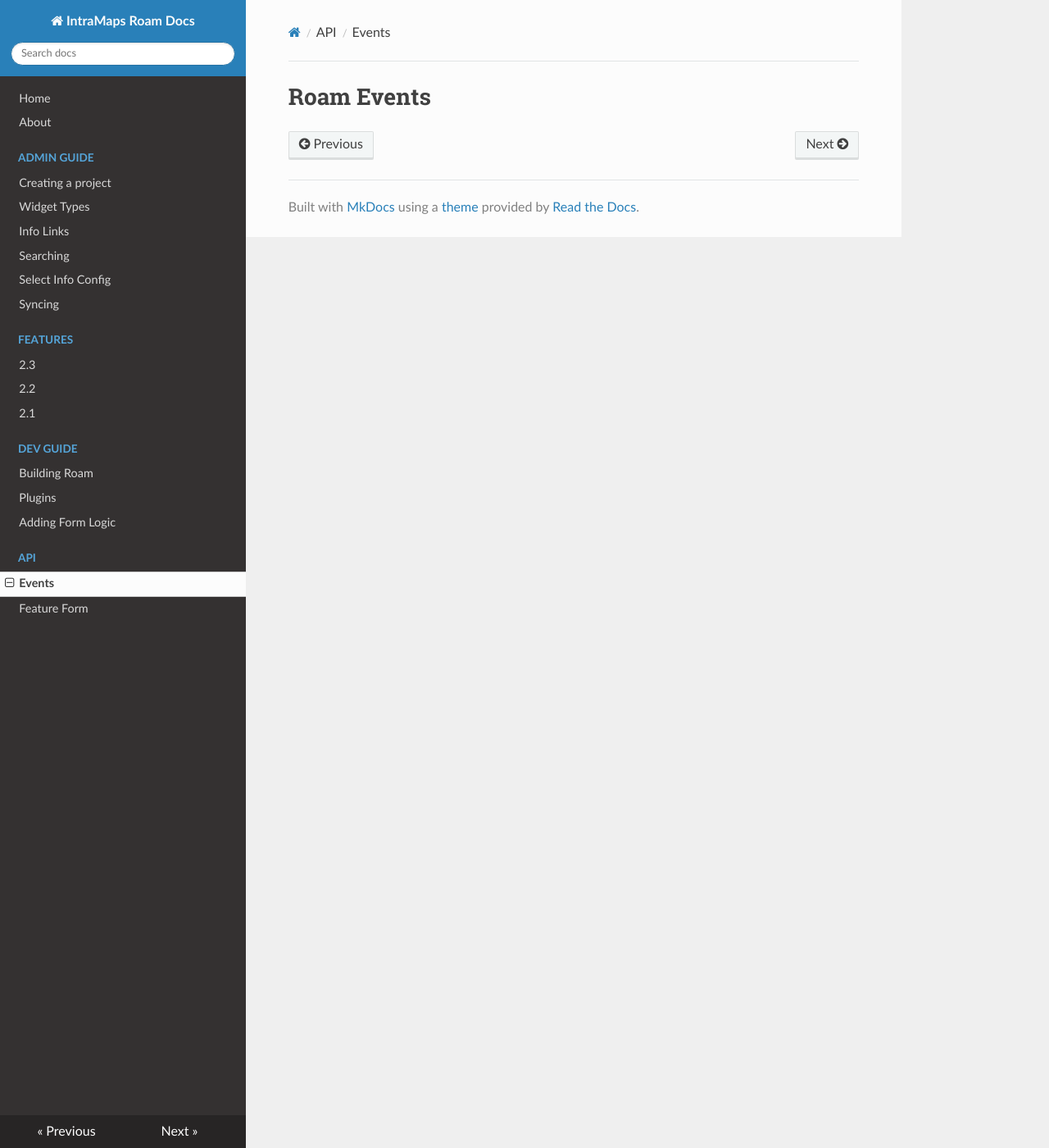
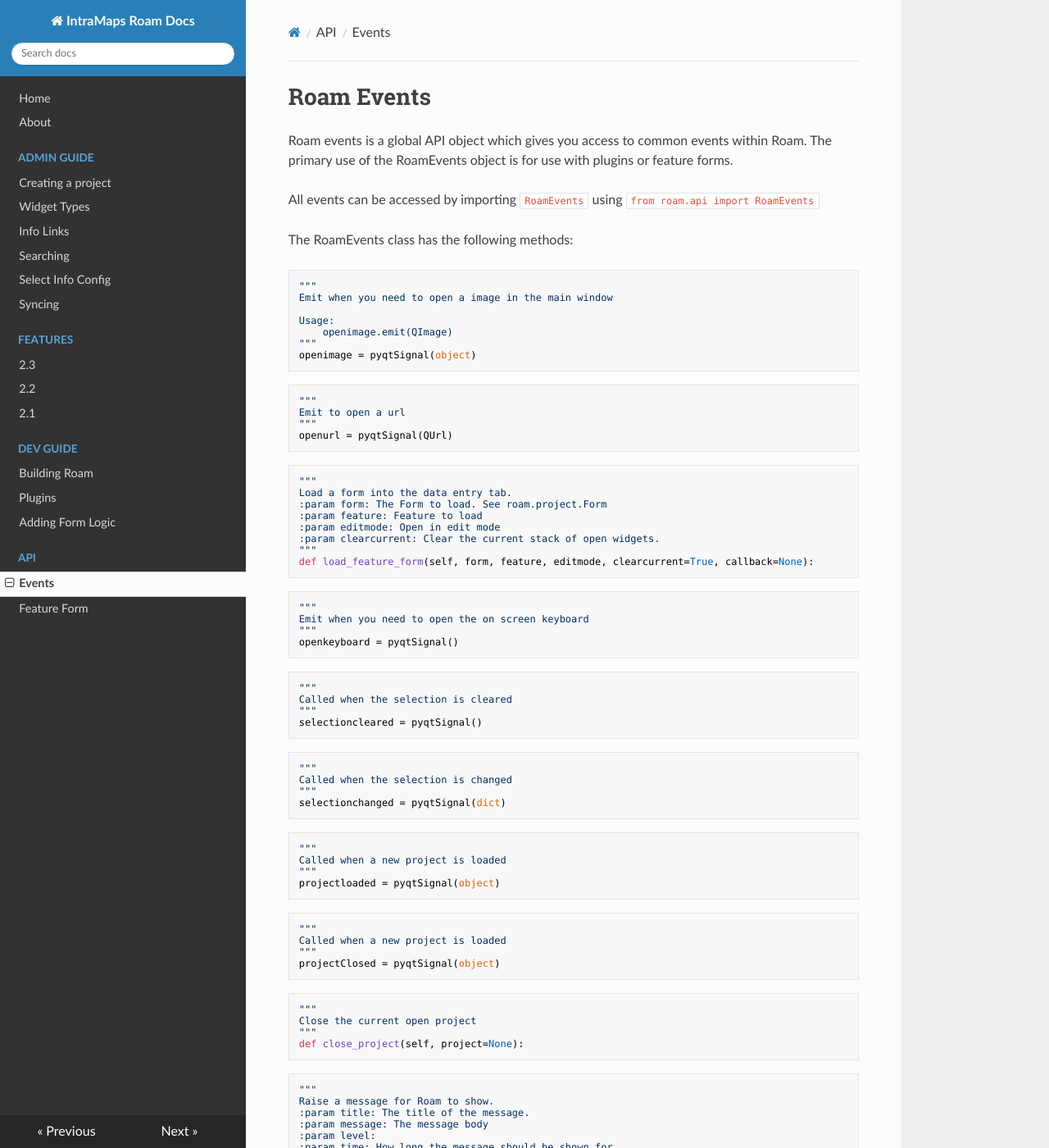
Before and after one commit to roam-qgis/Roam-docs, an MkDocs documentation site: the page built from docs/api/events.md, in a window 1280 px wide and 1400 px high. Shown: the whole window at 82% size. Built offline with MkDocs 1.6.1, drawn with Linux system fonts in a browser that asks for light colours; nearby versions of some CDN libraries; old or Windows-style settings are respelled for this version of MkDocs; some of the changed text lies outside the part shown.

Commit message:
Add events docs

````diff
--- a/docs/api/events.md
+++ b/docs/api/events.md
@@ -1 +1,89 @@
 # Roam Events
+
+Roam events is a global API object which gives you access to common events within Roam.  The primary use of the RoamEvents object is for use with plugins or feature forms.
+
+All events can be accessed by importing `RoamEvents` using `from roam.api import RoamEvents`
+
+The RoamEvents class has the following methods:
+
+```
+"""
+Emit when you need to open a image in the main window
+
+Usage:
+	openimage.emit(QImage)
+"""
+openimage = pyqtSignal(object)
+```
+
+```
+"""
+Emit to open a url
+"""
+openurl = pyqtSignal(QUrl)
+```
+
+```
+"""
+Load a form into the data entry tab.
+:param form: The Form to load. See roam.project.Form
+:param feature: Feature to load
+:param editmode: Open in edit mode
+:param clearcurrent: Clear the current stack of open widgets.
+"""
+def load_feature_form(self, form, feature, editmode, clearcurrent=True, callback=None):
+```
+
+```
+"""
+Emit when you need to open the on screen keyboard
+"""
+openkeyboard = pyqtSignal()
+```
+
+```
+"""
+Called when the selection is cleared
+"""
+selectioncleared = pyqtSignal()
+```
+
+```
+"""
+Called when the selection is changed
+"""
+selectionchanged = pyqtSignal(dict)
+```
+
+```
+"""
+Called when a new project is loaded
+"""
+projectloaded = pyqtSignal(object)
+```
+
+```
+"""
+Called when a new project is loaded
+"""
+projectClosed = pyqtSignal(object)
+```
+
+```
+"""
+Close the current open project
+"""
+def close_project(self, project=None):
+```
+
+```
+"""
+Raise a message for Roam to show.
+:param title: The title of the message.
+:param message: The message body
+:param level:
+:param time: How long the message should be shown for.
+:param extra: Any extra information to show the user on click.
+"""
+def raisemessage(self, title, message, level=0, duration=0, extra=''):
+```
````
